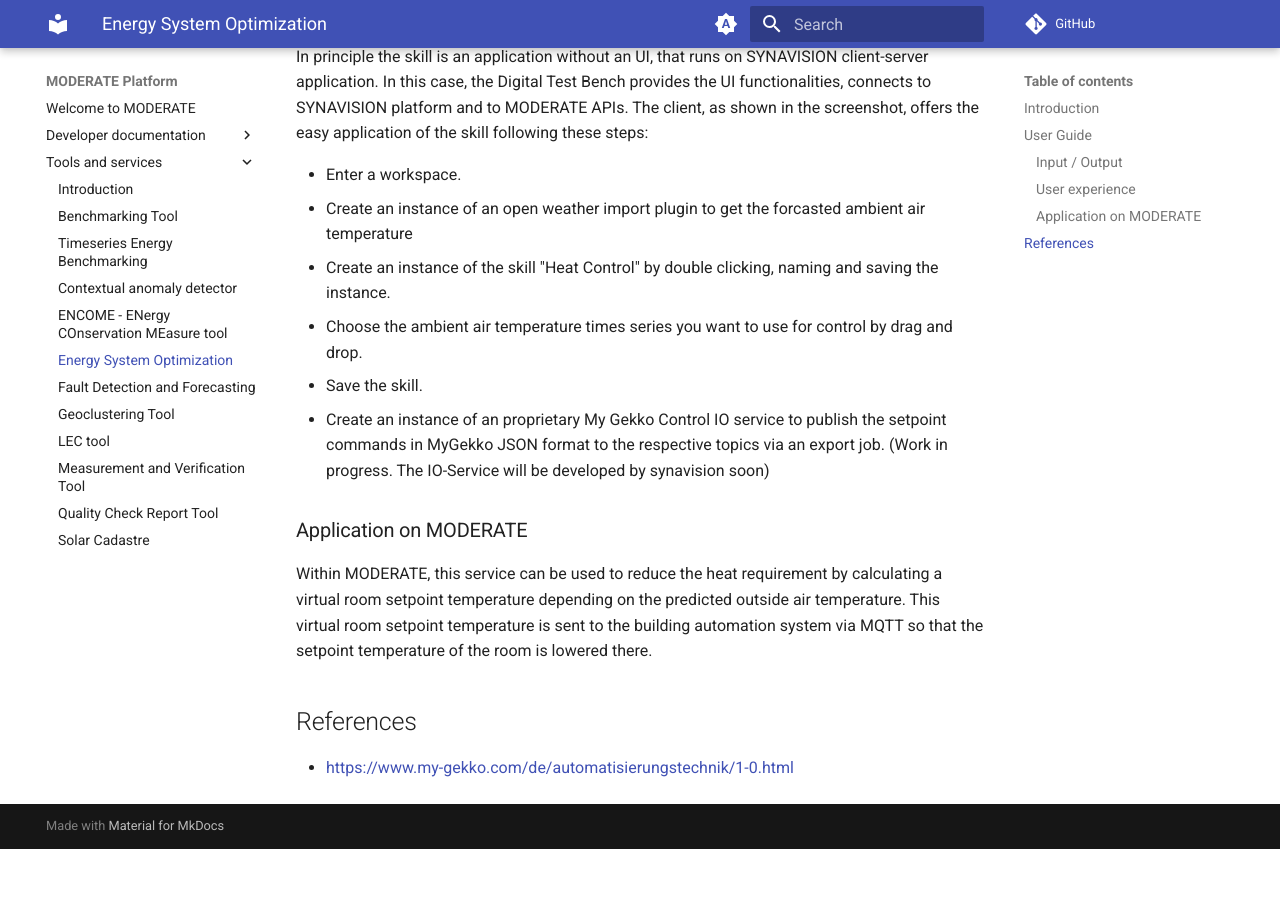
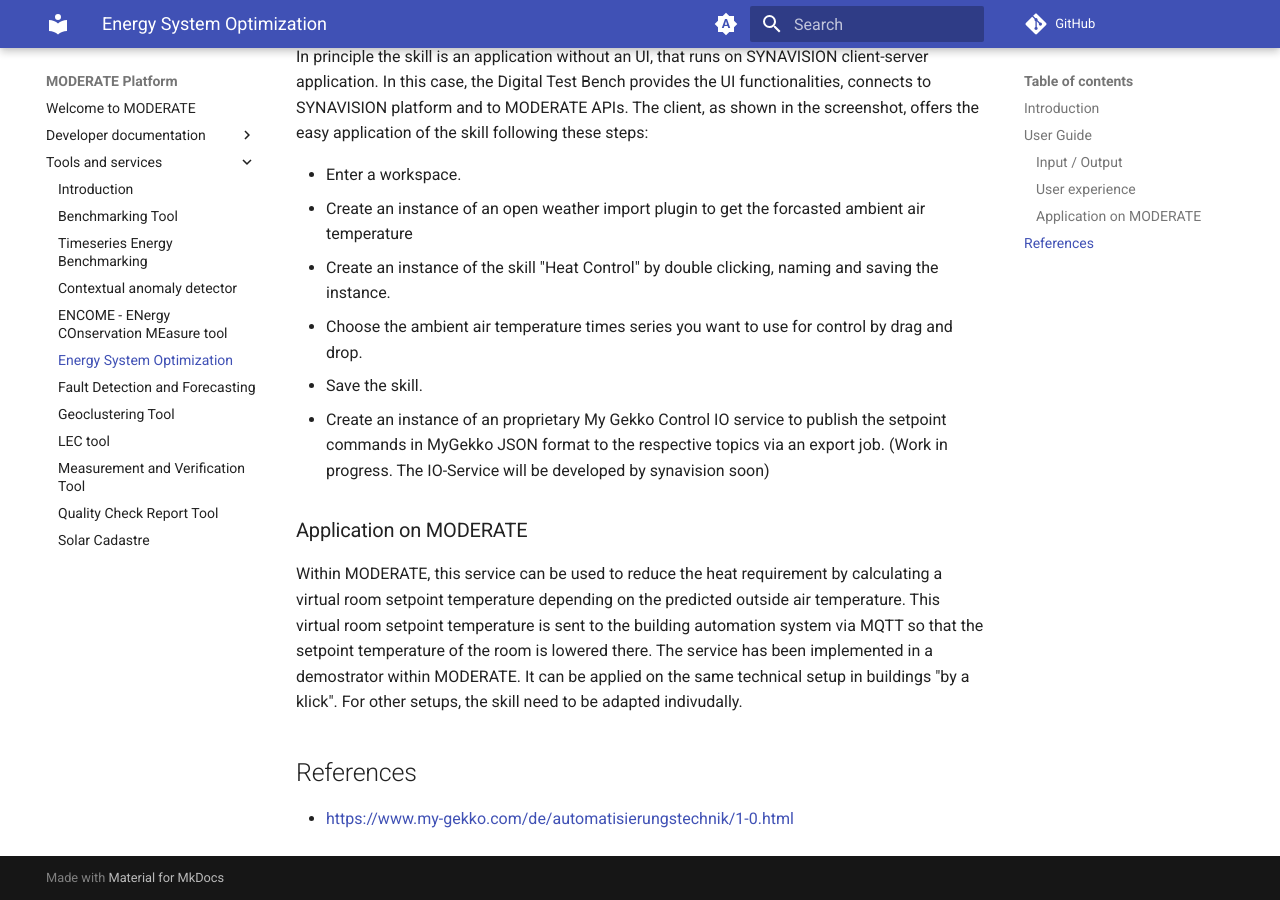
Before and after one commit to MODERATE-Project/moderate-docs, an MkDocs documentation site: the page built from docs/tools-and-services/eso_A1.2.md, in a window 1280 px wide and 900 px high, scrolled down 2506 px. Built offline with MkDocs 1.6.1 and Material for MkDocs 9.7.7, drawn with Linux system fonts in a browser that asks for light colours; comment, search, counter and statistics services are not loaded; before the commit the page ends 3355 px from its top, so only the background shows below that.

Commit message:
Update eso_A1.2.md

```diff
--- a/docs/tools-and-services/eso_A1.2.md
+++ b/docs/tools-and-services/eso_A1.2.md
@@ -54,6 +54,7 @@
 ### Application on MODERATE
 
 Within MODERATE, this service can be used to reduce the heat requirement by calculating a virtual room setpoint temperature depending on the predicted outside air temperature. This virtual room setpoint temperature is sent to the building automation system via MQTT so that the setpoint temperature of the room is lowered there.
+The service has been implemented in a demostrator within MODERATE. It can be applied on the same technical setup in buildings "by a klick". For other setups, the skill need to be adapted indivudally.
 
 ## References
 
```
